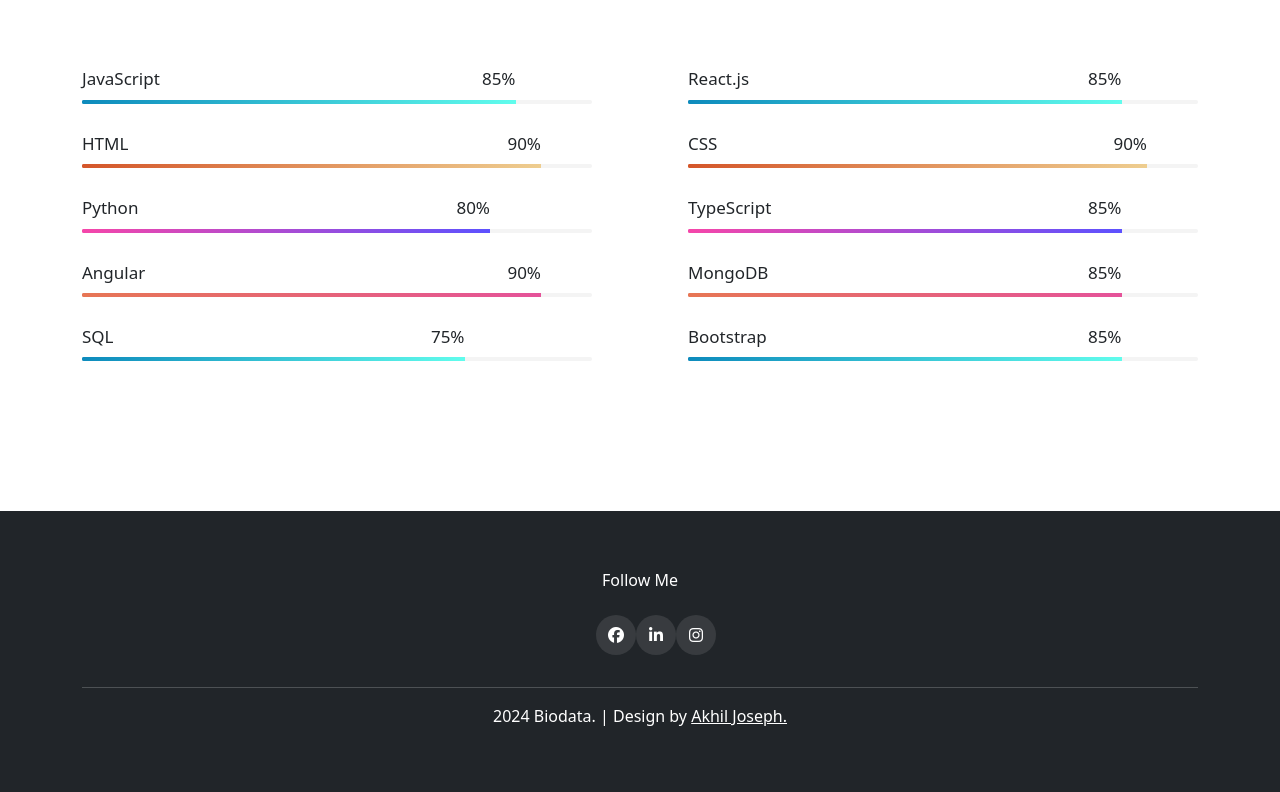
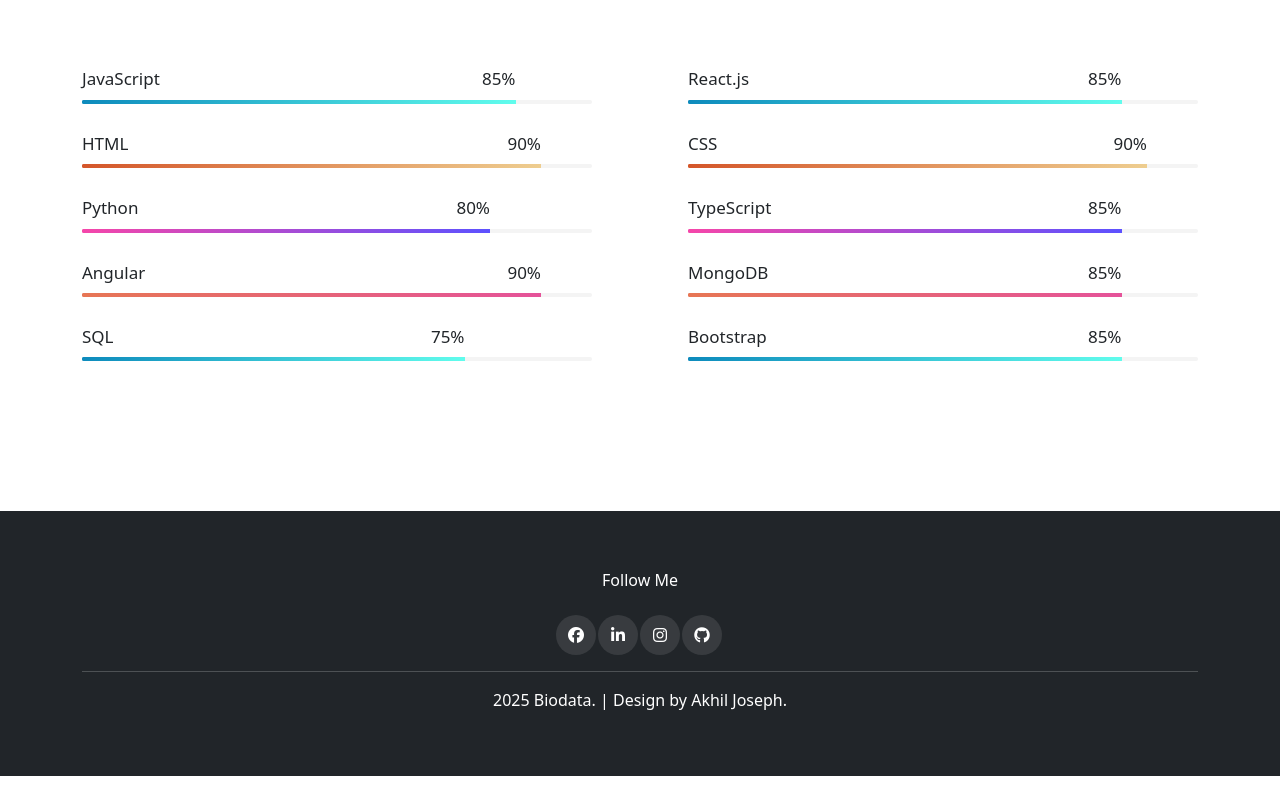
Before and after one commit to Akhiljoseph8/akhil_joseph, a React (Vite) app: page /about in a window 1280 px wide. Shown: the part 892-1684 px from the top of the page. Built offline with nearby package versions, Linux system fonts and the light colour scheme.

Commit message:
home page updated

```diff
--- a/index.html
+++ b/index.html
@@ -2,9 +2,10 @@
 <html lang="en">
   <head>
     <meta charset="UTF-8" />
-    <link rel="icon" type="image/svg+xml" href="/vite.svg" />
     <meta name="viewport" content="width=device-width, initial-scale=1.0" />
-    <title>Vite + React</title>
+    <title>Akhil Joseph</title>
+    <link rel="icon" href="images/icon.png" type="image/gif" sizes="16*16">
+
     <!-- Latest compiled and minified CSS -->
 <link href="https://cdn.jsdelivr.net/npm/bootstrap@5.3.3/dist/css/bootstrap.min.css" rel="stylesheet">
 
--- a/src/components/Footer/Footer.jsx
+++ b/src/components/Footer/Footer.jsx
@@ -11,11 +11,12 @@ function Footer() {
                 <li><a href="https://www.facebook.com/akhil.joseph.351104" target="_blank" rel="noopener noreferrer"><i class="fab fa-facebook"></i></a></li>
                 <li><a href="https://www.linkedin.com/in/akhiljoseph8" target="_blank" rel="noopener noreferrer"><i class="fab fa-linkedin-in"></i></a></li>
                 <li><a href="https://www.instagram.com/akhil.joh/" target="_blank" rel="noopener noreferrer"><i class="fab fa-instagram"></i></a></li>
+                <li><a href="https://github.com/Akhiljoseph8" target="_blank" rel="noopener noreferrer"><i class="fab fa-github"></i></a></li>
               </ul>
             </div>
           </div>
           <p className="footer-text text-white pt-3">
-            2024 Biodata. | Design by <a href="/" className="link">Akhil Joseph.</a>
+            2025 Biodata. | Design by <a href="/" className="link">Akhil Joseph.</a>
           </p>
         </div>
       </footer>
--- a/src/index.css
+++ b/src/index.css
@@ -11,6 +11,12 @@
   --bg-grey: #f4f4f4;
   --bg-light: #ebf4f5;
   --box-shadow: 0 0.5rem 1rem rgb(12 12 12 / 5%);
+}
+
+body{
+  padding: 0px;
+  margin: 0px;
+  box-sizing: border-box;
 }
 .toph2{
  color: #DC5B21;
@@ -108,7 +114,6 @@
   align-items: center
 }
 .banner-right {
-  padding-right: 5%;
   align-items: center;
   padding-bottom: 5%;
 }
@@ -126,7 +131,6 @@ color: #DC5B21;
 @media (max-width: 423px){
   .toph2{
       font-size: 19px;
-      margin-left: -27px;
     }
     .nav-link {
       font-size: 14px;
@@ -248,6 +252,10 @@ color: #DC5B21;
 ul.social-icons li {
   display: inline-block;
 }
+ul.social-icons{
+  margin: 0px;
+  padding: 0px;
+}
 ul.social-icons li a {
   display: inline-block;
   height: 40px;
@@ -257,6 +265,7 @@ ul.social-icons li a {
   background: rgb(255 255 255 / 10%);
   color: #fff;
   text-align: center;
+  margin-right: 2px;
 }
 p.footer-text {
   border-top: 1px solid #fff3;
@@ -275,6 +284,8 @@ ul.social-icons :hover{
   background-color: #DC5B21;
   color: #fff;
   text-align: center;
+  margin-right: 2px;
+
 }
 ul {
   margin: 0;
@@ -322,6 +333,7 @@ a, a:hover, button, button:hover {
 }
 .link{
   color: #ffff;
+  text-decoration: none;
 }
 .link:hover{
   color: #DC5B21;
--- a/src/pages/Home/Home.jsx
+++ b/src/pages/Home/Home.jsx
@@ -48,7 +48,6 @@ const Home = () => {
     e.preventDefault();
 
     try {
-        console.log('send')
       const response = await axios.post('/api/sendMail', formData); // Serverless function URL
       setSuccessMessage(response.data.message);
     } catch (error) {
@@ -70,7 +69,7 @@ const Home = () => {
 
       {/* Home Section */}
       <section id="home" className="home">
-        <div className="container home-container text-center">
+        <div className=" home-container text-center">
           <div className="">
             <div className="banner-right col-md-6 col-6 align-items-center">
               <h4 className="banner-h4">Hi, I'm <b>Akhil Joseph</b></h4>
```
